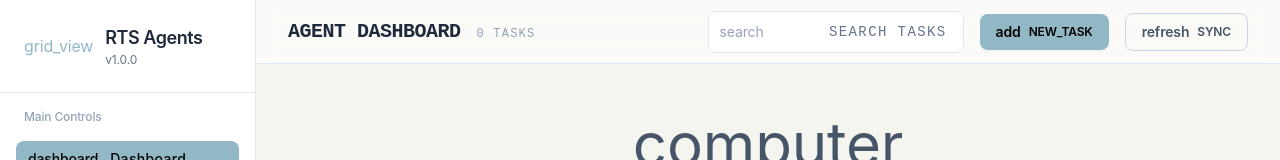
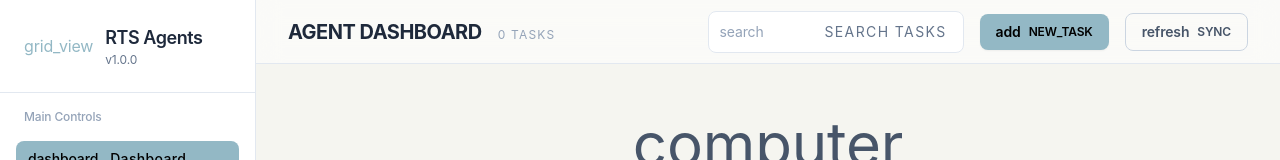
Before and after one commit to AJFrio/RTS-Agents, a React (Vite) app: page / in a window 1280 px wide. Shown: the top 160 px of the page. Built offline with nearby package versions, Linux system fonts and the light colour scheme.

Commit message:
Update font styles to be sleeker and less blocky
Co-authored-by: AJFrio <20246916+AJFrio@users.noreply.github.com>

```diff
--- a/src/input.css
+++ b/src/input.css
@@ -30,7 +30,6 @@
 @layer components {
   /* Technical font utility */
   .technical-font {
-    font-family: 'JetBrains Mono', monospace;
     text-transform: uppercase;
     font-size: 0.75rem;
     letter-spacing: 0.1em;
--- a/src/renderer/index.css
+++ b/src/renderer/index.css
@@ -23,7 +23,6 @@
 
 @layer components {
   .technical-font {
-    font-family: 'JetBrains Mono', monospace;
     text-transform: uppercase;
     font-size: 0.75rem;
     letter-spacing: 0.1em;
--- a/tailwind.config.js
+++ b/tailwind.config.js
@@ -38,7 +38,7 @@ module.exports = {
         "border-dark": "#2A2A2A",
       },
       fontFamily: {
-        display: ["JetBrains Mono", "monospace"],
+        display: ["Plus Jakarta Sans", "Inter", "system-ui", "-apple-system", "sans-serif"],
         sans: ["Plus Jakarta Sans", "Inter", "system-ui", "-apple-system", "sans-serif"],
       },
       borderRadius: {
```
